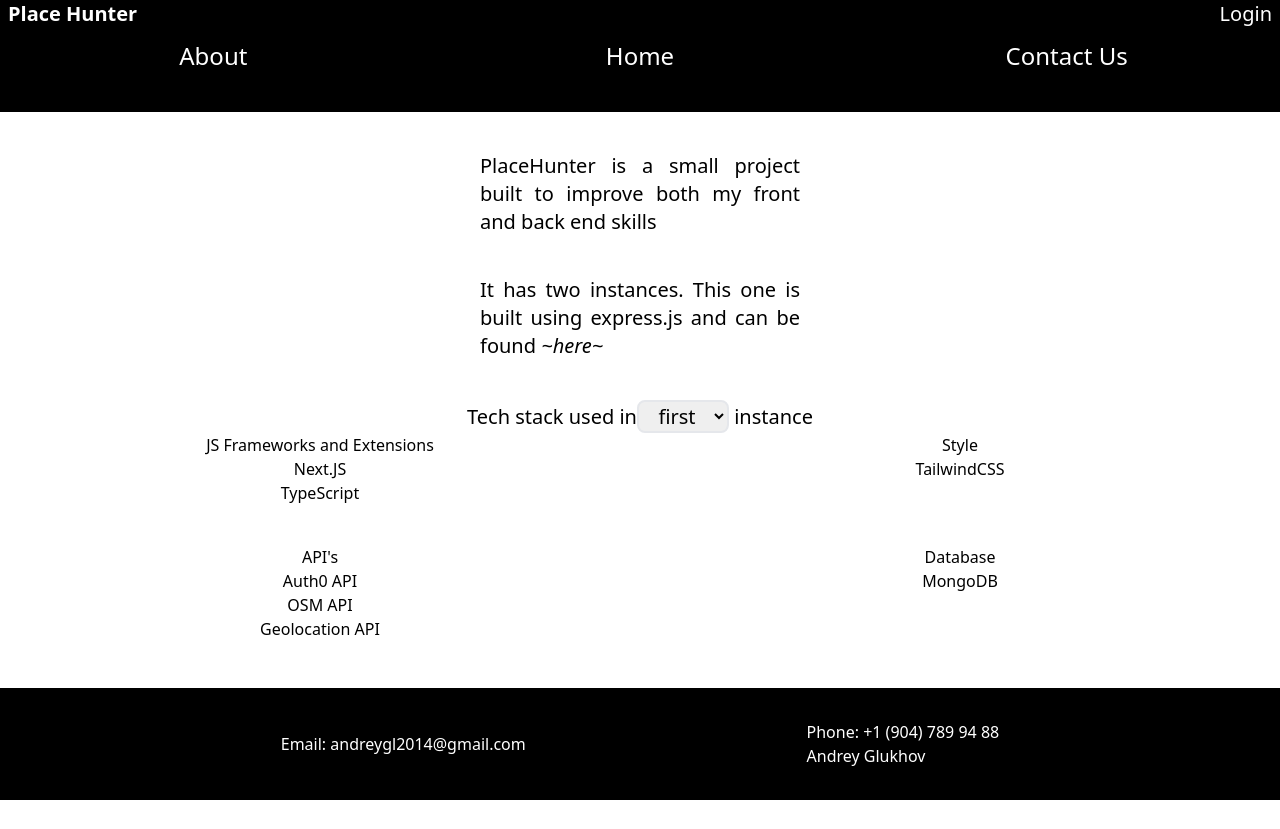
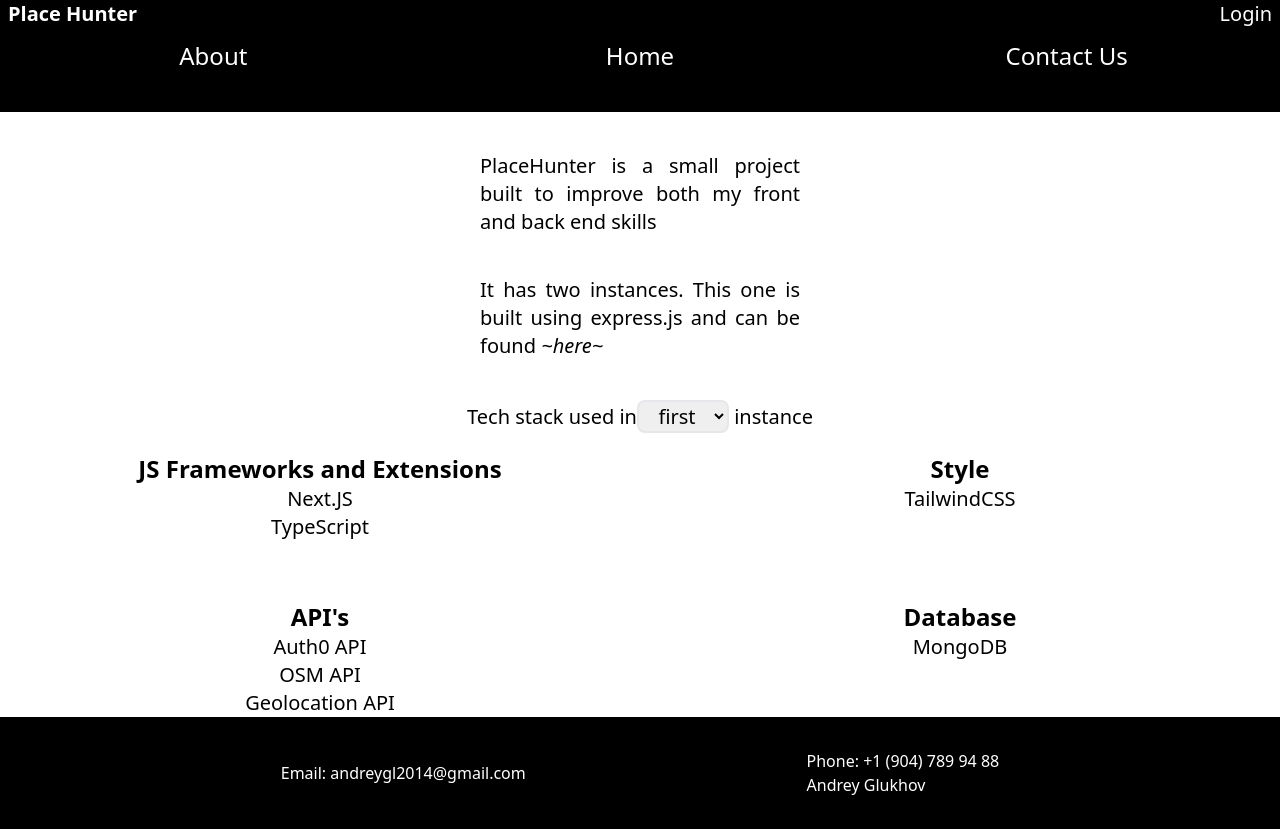
Before and after one commit to AndreyGL0290/PlaceHunter, a Next.js app: page /about in a window 1280 px wide. Before the commit the page ends 800 px from the top, so only its background shows below. Built offline with nearby package versions, Linux system fonts and the light colour scheme; no server answers.

Commit message:
Restricted x-axis scrolling

```diff
--- a/public/css/globals.css
+++ b/public/css/globals.css
@@ -10,4 +10,16 @@
     .navbar-button {
         @apply transition ease-in-out hover:scale-125;
     }
+
+    .techstack-header {
+        @apply font-semibold text-2xl mt-5
+    }
+
+    .techstack-item {
+        @apply text-xl
+    }
 }
+
+body {
+    overflow-x: hidden;
+}
```
